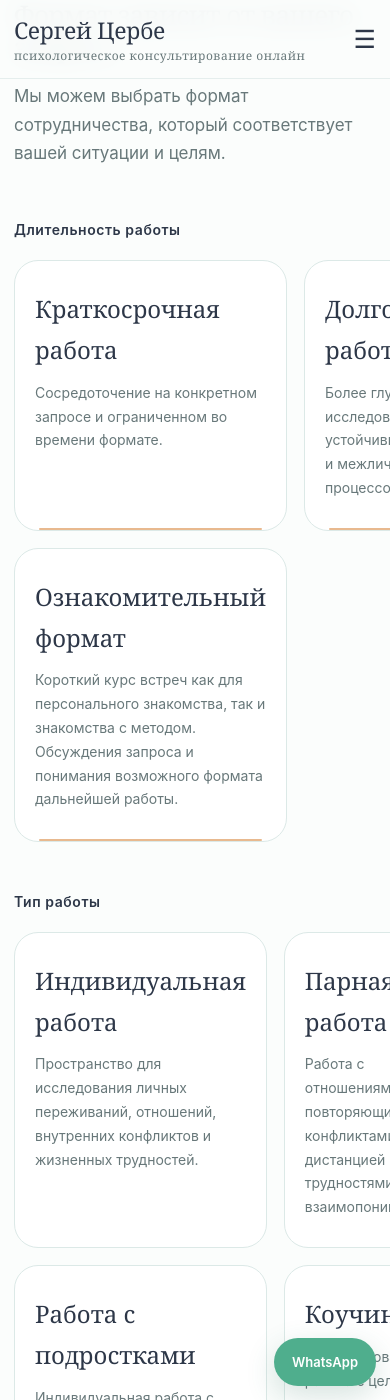
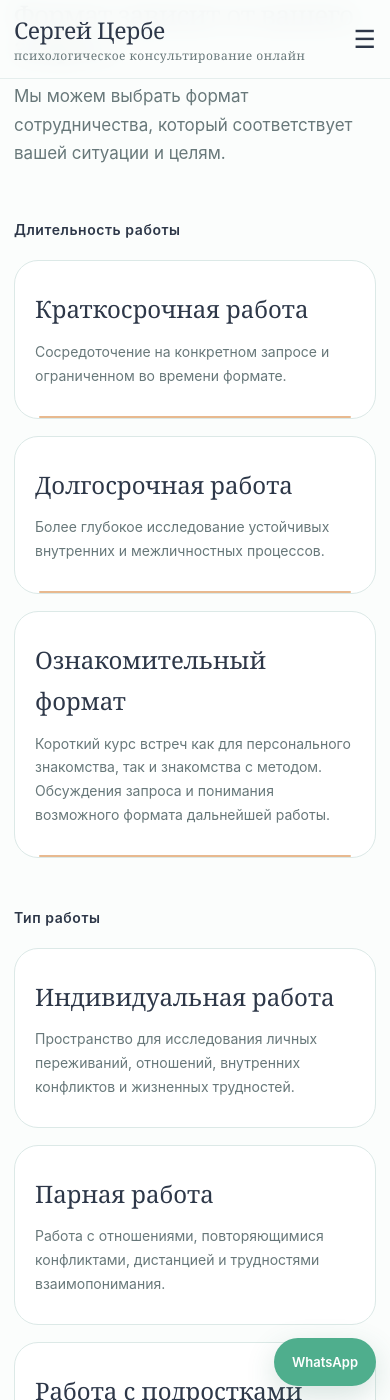
Before and after one commit to zerbe25-gif/zerbe25-gif.github.io, a Jekyll site: the page built from index.html, in a window 390 px wide and 1400 px high, scrolled down 4522 px. Built offline with Jekyll 4.4.1, drawn with Linux system fonts in a browser that asks for light colours; some of the changed text lies outside the part shown.

Commit message:
Update index.html

```diff
--- a/index.html
+++ b/index.html
@@ -483,7 +483,7 @@
       border: 1px solid var(--line);
       border-radius: var(--radius);
       background: white;
-      min-height: 150px;
+      min-height: 130px;
       transition: transform .25s ease, box-shadow .25s ease;
     }
 
@@ -1284,7 +1284,7 @@
 
 
 .formats-grid {
-    grid-template-columns: 1fr 1fr;
+    grid-template-columns: 1fr;
   }
 
   .quote {
```
